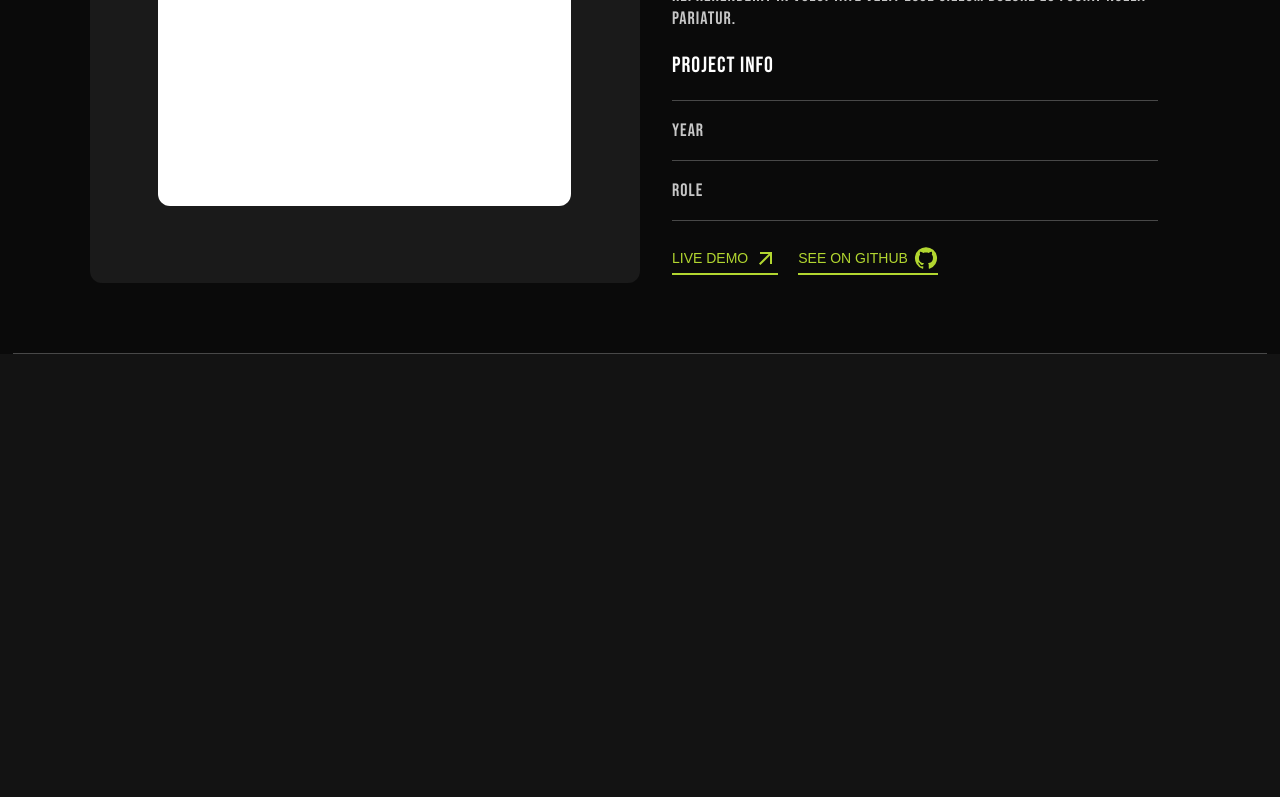
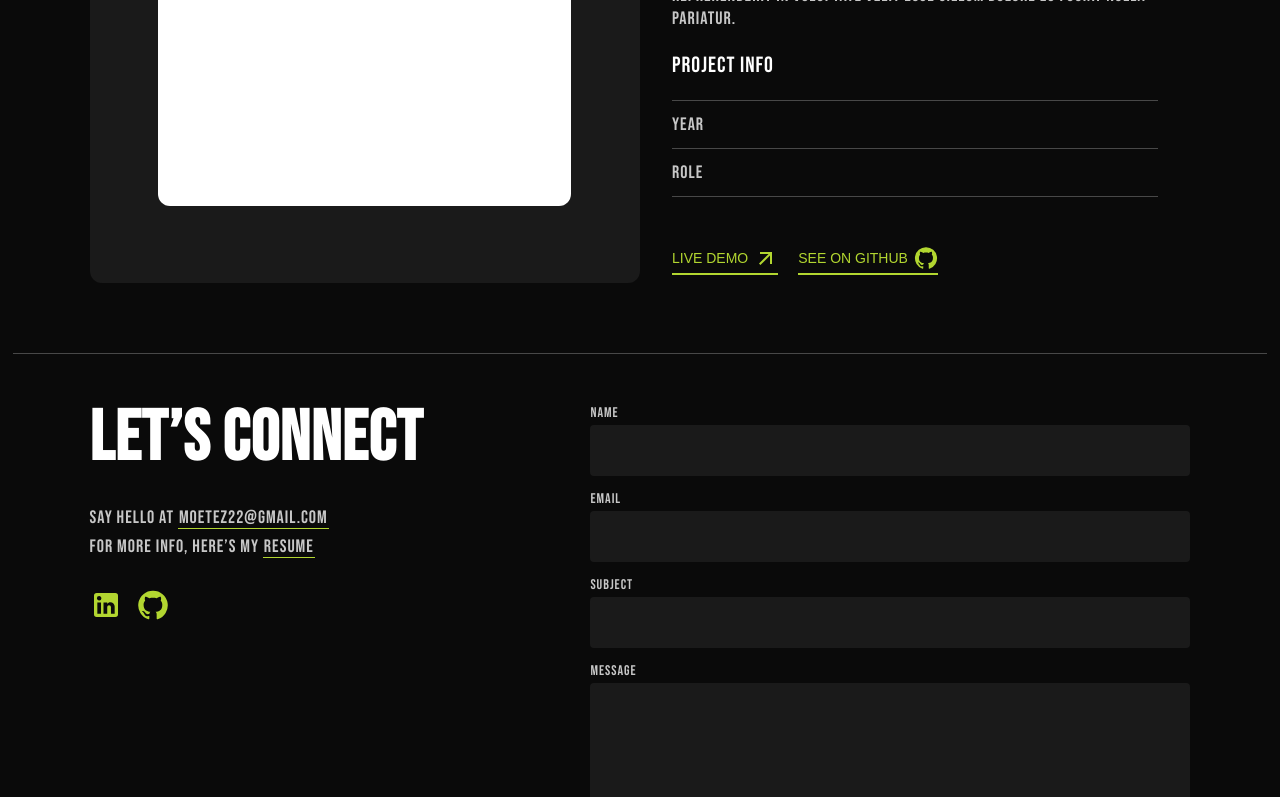
Before and after one commit to moetez96/web-portfolio, a React (Create React App) app: page / in a window 1280 px wide. Shown: the part 3086-3883 px from the top of the page. Before the commit the page ends 3500 px from the top, so only its background shows below. Built offline with nearby package versions, Linux system fonts and the light colour scheme.

Commit message:
Add Contact section

```diff
--- a/src/App.js
+++ b/src/App.js
@@ -3,6 +3,7 @@ import Navbar from "./components/layout/Navbar";
 import { useState, useEffect } from "react";
 import Home from "./components/layout/Home";
 import Projects from "./components/layout/Projects";
+import Contact from "./components/layout/Contact";
 
 function App() {
     const [isDark, setIsDark] = useState(() => {
@@ -25,6 +26,7 @@ function App() {
             <hr />
             <Projects />
             <hr />
+            <Contact />
         </div>
     );
 }
--- /dev/null
+++ b/src/components/layout/Contact.js
@@ -0,0 +1,45 @@
+import "../../styles/contact.css";
+import "../../styles/form.css";
+import { GitHub, LinkedIn } from "@mui/icons-material";
+
+function Contact() {
+    return (
+        <div className="contact-wrapper">
+            <div className="contact-container">
+                <div className="contact-info">
+                    <h1>Let’s connect</h1>
+                    <span className="contact-desc">
+                        <p>Say hello at <span>moetez22@gmail.com</span></p>
+                        <p>For more info, here’s my <span>resume</span></p>
+                    </span>
+                    <div className="contact-apps">
+                        <LinkedIn />
+                        <GitHub />
+                    </div>
+                </div>
+
+                <form className="contact-form">
+                    <div className="form-group">
+                        <label htmlFor="name">Name</label>
+                        <input type="text" id="name" name="name" required />
+                    </div>
+                    <div className="form-group">
+                        <label htmlFor="email">Email</label>
+                        <input type="email" id="email" name="email" required />
+                    </div>
+                    <div className="form-group">
+                        <label htmlFor="subject">Subject</label>
+                        <input type="text" id="subject" name="subject" required />
+                    </div>
+                    <div className="form-group">
+                        <label htmlFor="message">Message</label>
+                        <textarea id="message" name="message" rows="5" required></textarea>
+                    </div>
+                    <button type="submit">Submit</button>
+                </form>
+            </div>
+        </div>
+    );
+}
+
+export default Contact;
--- a/src/index.css
+++ b/src/index.css
@@ -23,8 +23,8 @@ body {
 }
 
 [data-theme="light"] {
-  --primary-background-color: #faf8f8;
-  --secondary-background-color: #F9FAFB;
+  --primary-background-color: #F5F5F5;
+  --secondary-background-color: #E5E5E5;
   --nav-color: rgba(255, 255, 255, 0.9);
   --button-text: rgba(240, 240, 240, 0.96);
   --button-hover-color: rgba(199, 199, 199, 0.96);
--- a/src/styles/cards/project-card.css
+++ b/src/styles/cards/project-card.css
@@ -69,7 +69,7 @@
         border: 0;
         height: 1px;
         max-width: 100%;
-        margin: 16px auto;
+        margin: 10px auto;
     }
 
     >p {
--- /dev/null
+++ b/src/styles/contact.css
@@ -0,0 +1,63 @@
+.contact-wrapper {
+    position: relative;
+    width: 100%;
+    height: max-content;
+    max-height: 100dvh;
+    bottom: 10px;
+    color: var(--text-color);
+    background-color: var(--primary-background-color);
+}
+
+.contact-container {
+    display: flex;
+    justify-content: space-between;
+    gap: 10px;
+    max-width: 100%;
+    padding: 0 7% 100px;
+}
+
+.contact-info {
+    display: flex;
+    flex-direction: column;
+    gap: 24px;
+    >h1 {
+        font-size: 5.5vw;
+        line-height: 100%;
+        padding: 0;
+        margin: 0;
+    }
+}
+
+.contact-desc {
+    >p {
+        font-size: 18px;
+        margin: 8px 0;
+
+        >span {
+            padding: 0 1px;
+            border-bottom: 1px solid #B2D630;
+            cursor: pointer;
+            transition: filter 1s ease;
+        }
+
+        >span:hover {
+            filter: brightness(1.3);
+        }
+    }
+}
+
+.contact-apps {
+    display: flex;
+    gap: 15px;
+    color: #B2D630;
+    >svg {
+        font-size: 32px;
+        cursor: pointer;
+        transition: transform 0.4s ease, filter 0.3s ease;
+    }
+
+    >svg:hover {
+        filter: brightness(1.3);
+        transform: translateY(-4px);
+    }
+}
--- /dev/null
+++ b/src/styles/form.css
@@ -0,0 +1,69 @@
+input, textarea {
+    box-sizing: border-box;
+    margin: 0;
+    padding: 0;
+    outline: none;
+    border: none;
+    font: inherit;
+    color: inherit;
+    background: none;
+}
+
+.contact-form {
+    display: flex;
+    flex-direction: column;
+    gap: 14px;
+    width: 600px;
+
+    >button {
+        width: 140px;
+        height: 54px;
+        background-color: #B2D630;
+        border: 0;
+        border-radius: 100px;
+        font-size: 16px;
+        font-weight: bold;
+        cursor: pointer;
+    }
+
+    >button:hover {
+        background-color: rgba(149, 169, 54, 0.8);
+    }
+}
+
+.form-group {
+    display: flex;
+    flex-direction: column;
+    gap: 4px;
+    width: 100%;
+
+    >label {
+        font-size: 14px;
+        color: var(--nav-text-color);
+    }
+
+    >input {
+        width: 100%;
+        height: 51px;
+        border: 0;
+        border-radius: 4px;
+        background-color: var(--secondary-background-color);
+        color: var(--text-color);
+        font-size: 16px;
+        padding: 10px;
+        box-sizing: border-box;
+    }
+
+    >textarea {
+        width: 100%;
+        height: 156px;
+        border: 0;
+        border-radius: 4px;
+        background-color: var(--secondary-background-color);
+        color: var(--text-color);
+        font-size: 16px;
+        padding: 10px;
+        box-sizing: border-box;
+        resize: none;
+    }
+}
```
